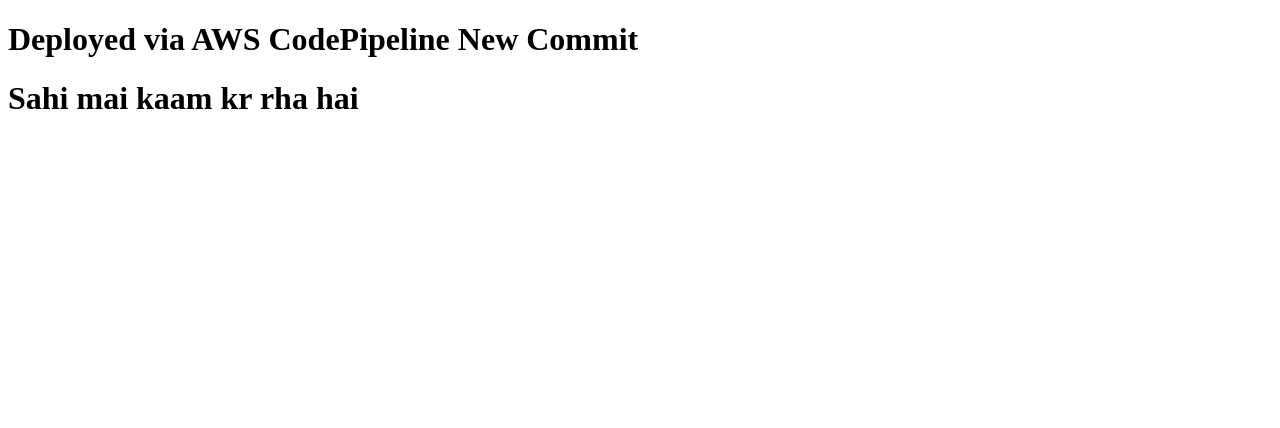
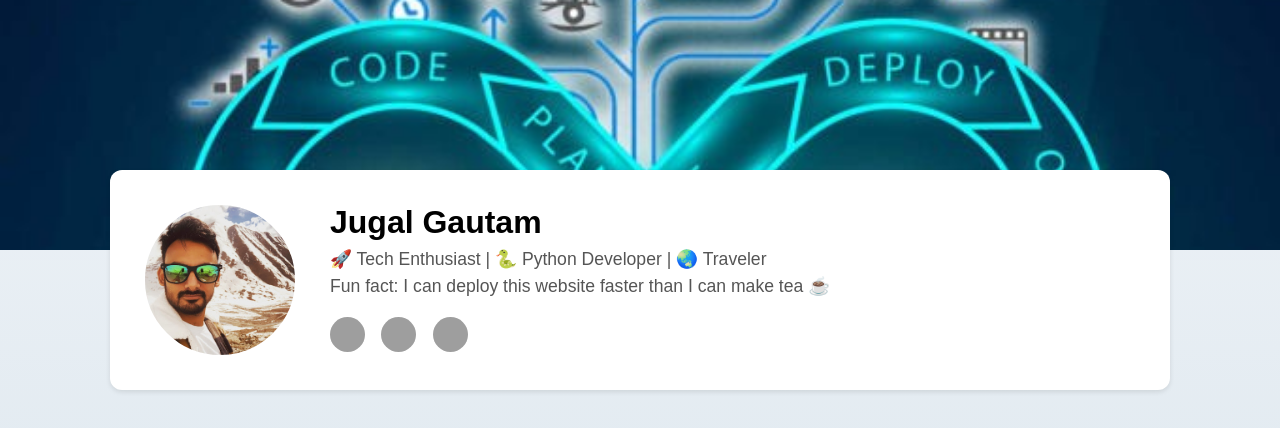
Before and after one commit to Jugal-Gautam/simpleWebAppDeploy, a plain HTML site: page index.html in a window 1280 px wide. Drawn offline with Linux system fonts and the light colour scheme; grey boxes are pictures that could not be loaded.

Commit message:
Uploading newer version of application

```diff
--- a/index.html
+++ b/index.html
@@ -1,11 +1,141 @@
-<!-- index.html -->
 <!DOCTYPE html>
-<html>
-  <head>
-    <title>My Web App</title>
-  </head>
-  <body>
-    <h1>Deployed via AWS CodePipeline New Commit</h1>
-    <h1>Sahi mai kaam kr rha hai</h1>
-  </body>
+<html lang="en">
+<head>
+  <meta charset="UTF-8">
+  <meta name="viewport" content="width=device-width, initial-scale=1.0">
+  <title>My Web App</title>
+  <style>
+	  body {
+		font-family: Arial, sans-serif;
+		margin: 0;
+		padding: 0;
+		background: linear-gradient(to bottom, #f0f4f8, #d9e4ec);
+		min-height: 100vh; /* Full screen height */
+		display: flex;
+		flex-direction: column;
+	  }
+
+	  /* Cover photo */
+	  .cover {
+		width: 100%;
+		height: 250px;
+		background-image: url('images/coverPhotoSimpleWebApp.jpeg'); /* Replace with your cover image */
+		background-size: cover;
+		background-position: center;
+		flex-shrink: 0;
+	  }
+
+	  /* Profile + Bio section */
+	  .profile-section {
+		display: flex;
+		align-items: center;
+		justify-content: flex-start;
+		padding: 30px;
+		background-color: white;
+		box-shadow: 0 2px 5px rgba(0,0,0,0.1);
+		margin-top: -80px; /* Overlaps on cover photo */
+		border-radius: 12px;
+		width: 80%;
+		max-width: 1000px;
+		margin-left: auto;
+		margin-right: auto;
+	  }
+
+	  .profile-pic {
+		width: 150px;
+		height: 150px;
+		border-radius: 50%;
+		border: 5px solid white;
+		background-image: url('images/profilePhotoSimpleWebApp.jpg'); /* Replace with your profile image */
+		background-size: cover;
+		background-position: center;
+		margin-right: 30px;
+	  }
+
+	  .bio {
+		flex: 1;
+	  }
+
+	  .bio h1 {
+		margin: 0;
+		font-size: 2em;
+	  }
+
+	  .bio p {
+		margin-top: 5px;
+		color: #555;
+		font-size: 1.1em;
+		line-height: 1.5;
+	  }
+
+	  /* Social Links */
+	  .social-links {
+		margin-top: 15px;
+	  }
+
+	  .social-links a {
+		display: inline-block;
+		margin-right: 12px;
+	  }
+
+	  .social-links img {
+		width: 35px;
+		height: 35px;
+		border-radius: 50%;
+		transition: transform 0.2s;
+	  }
+
+	  .social-links img:hover {
+		transform: scale(1.1);
+	  }
+
+	  /* Push footer to bottom */
+	  .content {
+		flex: 1;
+	  }
+
+	  @media screen and (max-width: 768px) {
+		.profile-section {
+		  flex-direction: column;
+		  text-align: center;
+		}
+		.profile-pic {
+		  margin-bottom: 15px;
+		}
+	  }
+  </style>
+
+</head>
+<body>
+
+  <!-- Cover Photo -->
+  <div class="cover"></div>
+
+  <!-- Profile + Bio -->
+  <div class="profile-section">
+    <div class="profile-pic"></div>
+    <div class="bio">
+      <h1>Jugal Gautam</h1>
+      <p>🚀 Tech Enthusiast | 🐍 Python Developer | 🌏 Traveler <br>
+         Fun fact: I can deploy this website faster than I can make tea ☕</p>
+
+      <!-- Social Links -->
+      <div class="social-links">
+        <!-- LinkedIn -->
+        <a href="https://www.linkedin.com/in/jugalgautamdevops/" target="_blank">
+          <img src="https://cdn-icons-png.flaticon.com/512/174/174857.png" alt="LinkedIn">
+        </a>
+        <!-- GitHub -->
+        <a href="https://github.com/Jugal-Gautam/" target="_blank">
+          <img src="https://cdn-icons-png.flaticon.com/512/733/733553.png" alt="GitHub">
+        </a>
+        <!-- Instagram -->
+        <a href="https://instagram.com/i_jugal_gautam/" target="_blank">
+          <img src="https://cdn-icons-png.flaticon.com/512/2111/2111463.png" alt="Instagram">
+        </a>
+      </div>
+    </div>
+  </div>
+
+</body>
 </html>
```
Also changed, not shown: indexOld.html (added, +11 -0 lines), images/coverPhotoSimpleWebApp.jpeg (added), images/profilePhotoSimpleWebApp.jpg (added).
